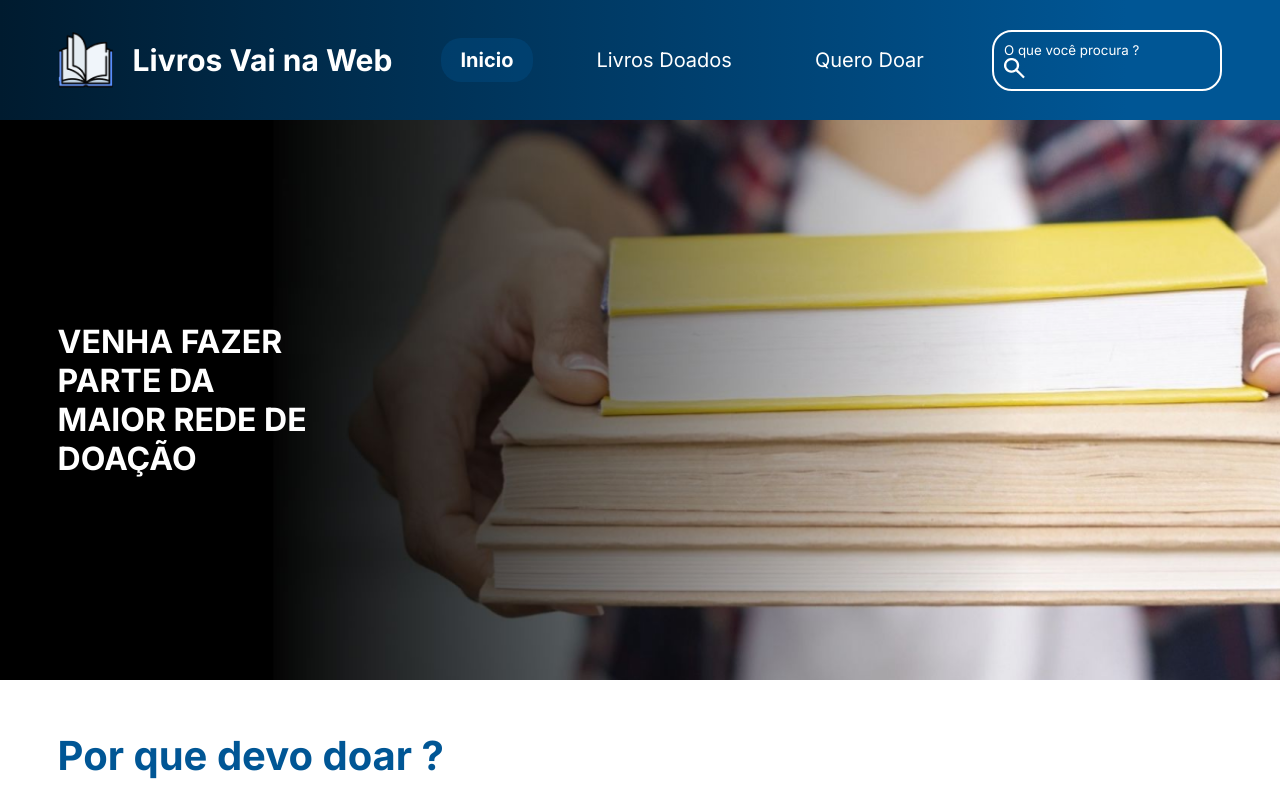
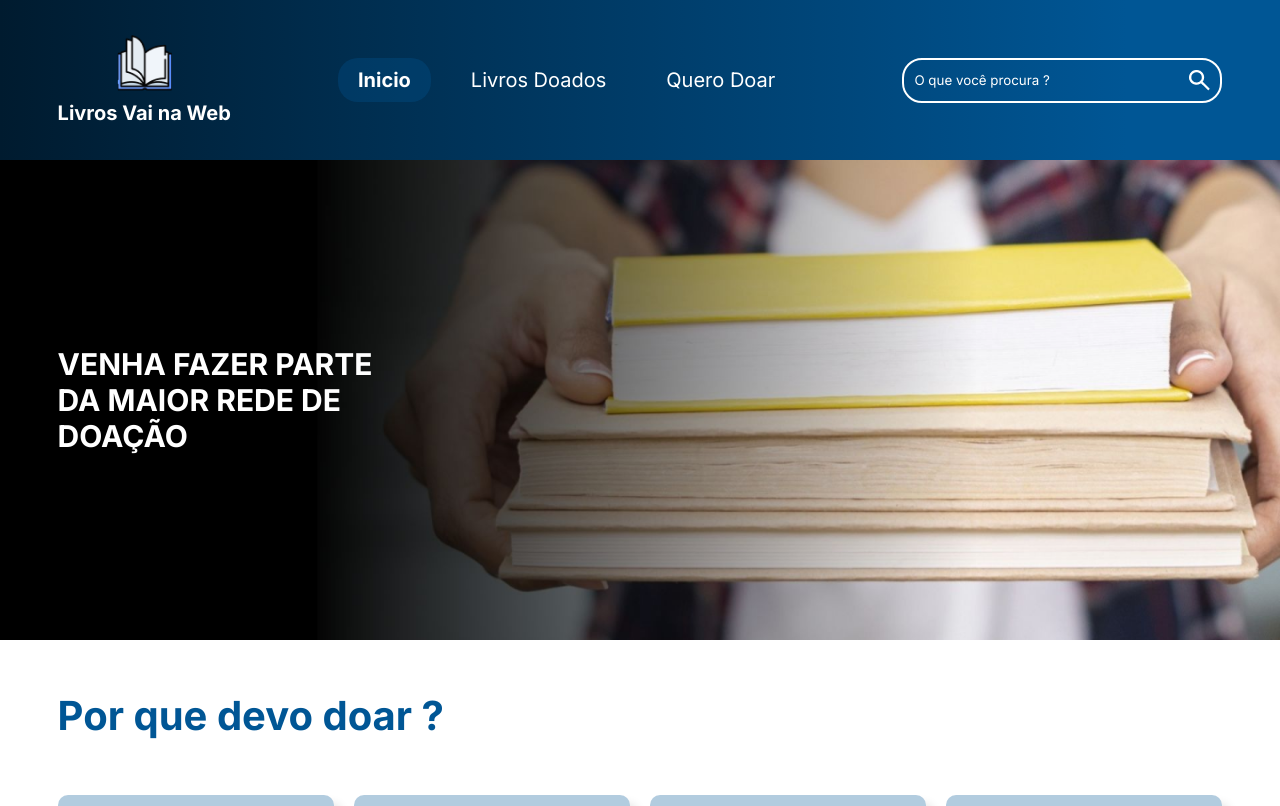
Before and after one commit to lucasssantos94/vnw-livros, a React (Vite) app: page / in a window 1280 px wide. Shown: the top 806 px of the page. Built offline with nearby package versions, Linux system fonts and the light colour scheme.

Commit message:
fix: adjusted responsive

```diff
--- a/src/components/FormAddBook/style.module.scss
+++ b/src/components/FormAddBook/style.module.scss
@@ -9,6 +9,10 @@
 
     .form-header {
         @include global.flex($align: center, $gap: 2rem);
+
+        @include global.media-query(320px) {
+            @include global.flex($direction: column, $align: center, $gap: 1rem);
+        }
 
         h3 {
             color: global.$brand-color;
--- a/src/components/Header/styles.module.scss
+++ b/src/components/Header/styles.module.scss
@@ -7,14 +7,46 @@
         @include global.flex($justify: space-between, $align: center);
 
         .logo {
-            @include global.flex($align: center, $gap: 2rem);
+            @include global.flex($align: center, $gap: 1rem);
             color: global.$light-color;
 
             img {
                 width: 5.5rem;
             }
+
+            @include global.media-query(320px) {
+                img {
+                    width: 4rem;
+                }
+
+                h1 {
+                    font-size: 1.8rem;
+                }
+            }
         }
 
     }
 
+    @include global.media-min-max($min: 992px, $max: 1300px) {
+        height: 20vh;
+
+        &>div {
+            .logo {
+                @include global.flex($direction: column, $align: center, $gap: 1rem);
+
+                h1 {
+                    font-size: 2rem;
+                }
+            }
+
+            nav {
+                gap: 2rem;
+            }
+
+            form {
+                width: 25vw;
+            }
+        }
+    }
+
 }
--- a/src/globalStyles/mixins/_media-query.scss
+++ b/src/globalStyles/mixins/_media-query.scss
@@ -23,3 +23,11 @@ $breakpoints: (
         }
     }
 }
+
+@mixin media-min-max($min, $max) {
+
+    @media ($min <=width <=$max) {
+        @content;
+    }
+
+}
--- a/src/pages/Books/style.module.scss
+++ b/src/pages/Books/style.module.scss
@@ -8,11 +8,7 @@
     .box-books {
         margin-top: 4rem;
         display: grid;
-        grid-template-columns: repeat(auto-fill, minmax(250px, 1fr));
+        grid-template-columns: repeat(auto-fill, minmax(270px, 1fr));
         gap: 2rem;
-
-        @include global.media-query(lg) {
-            grid-template-columns: repeat(auto-fill, minmax(300px, 1fr));
-        }
     }
 }
--- a/src/pages/Home/style.module.scss
+++ b/src/pages/Home/style.module.scss
@@ -10,6 +10,17 @@
             color: global.$light-color;
             font-size: 3.2rem;
             width: 20vw;
+        }
+    }
+
+    @include global.media-min-max($min: 993px, $max: 1299px) {
+        height: 60vh;
+
+        &>div {
+            h2 {
+                font-size: 3rem;
+                width: 26vw;
+            }
         }
     }
 
@@ -36,6 +47,10 @@
             display: grid;
             grid-template-columns: repeat(auto-fit, minmax(28.6rem, 1fr));
             gap: 2rem;
+
+            @include global.media-min-max($min: 993px, $max: 1299px) {
+                grid-template-columns: repeat(auto-fit, minmax(24rem, 1fr));
+            }
         }
     }
 
```
Also changed, not shown: 2 other files (tests, documents, lock files or other folders).
